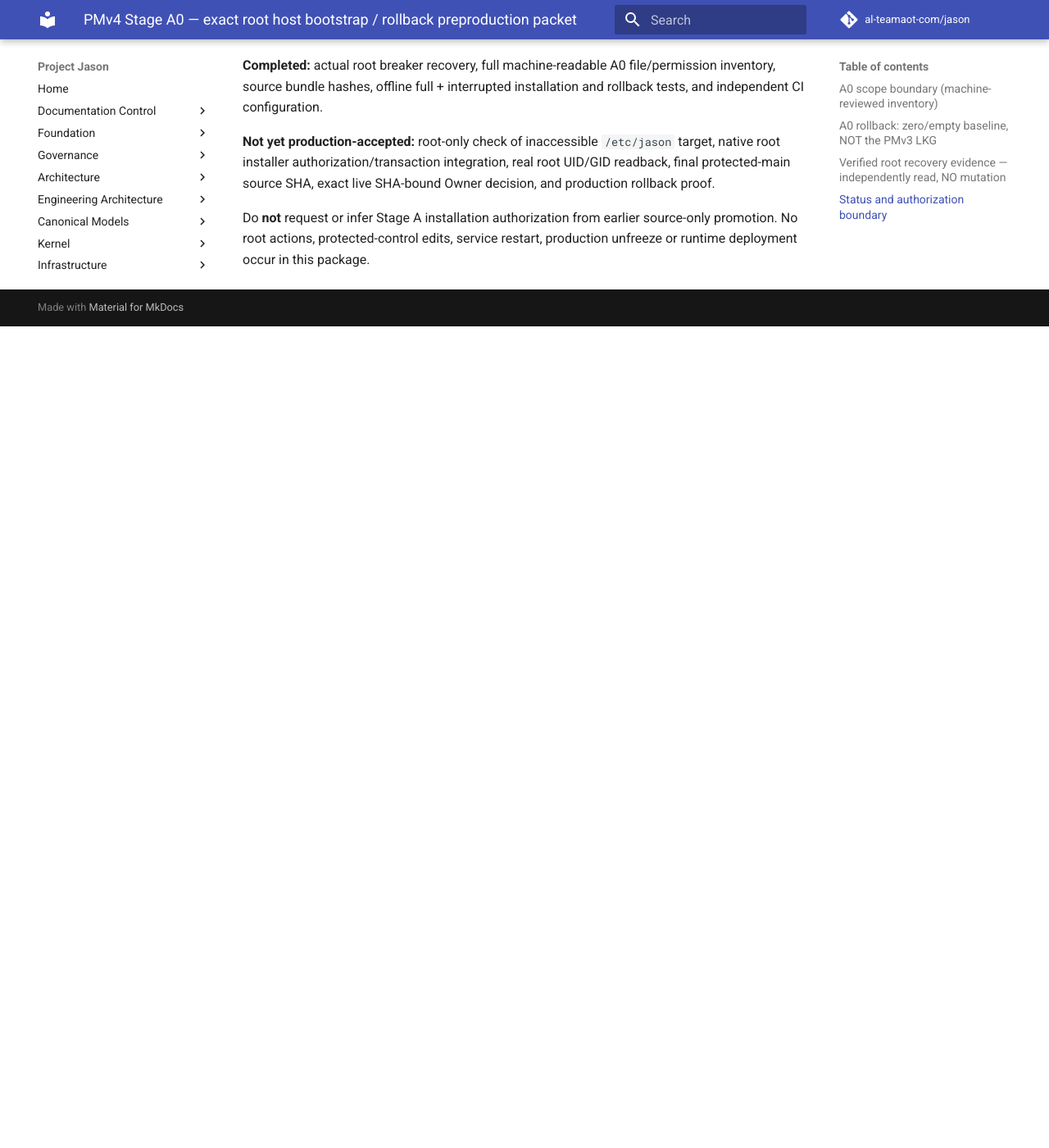
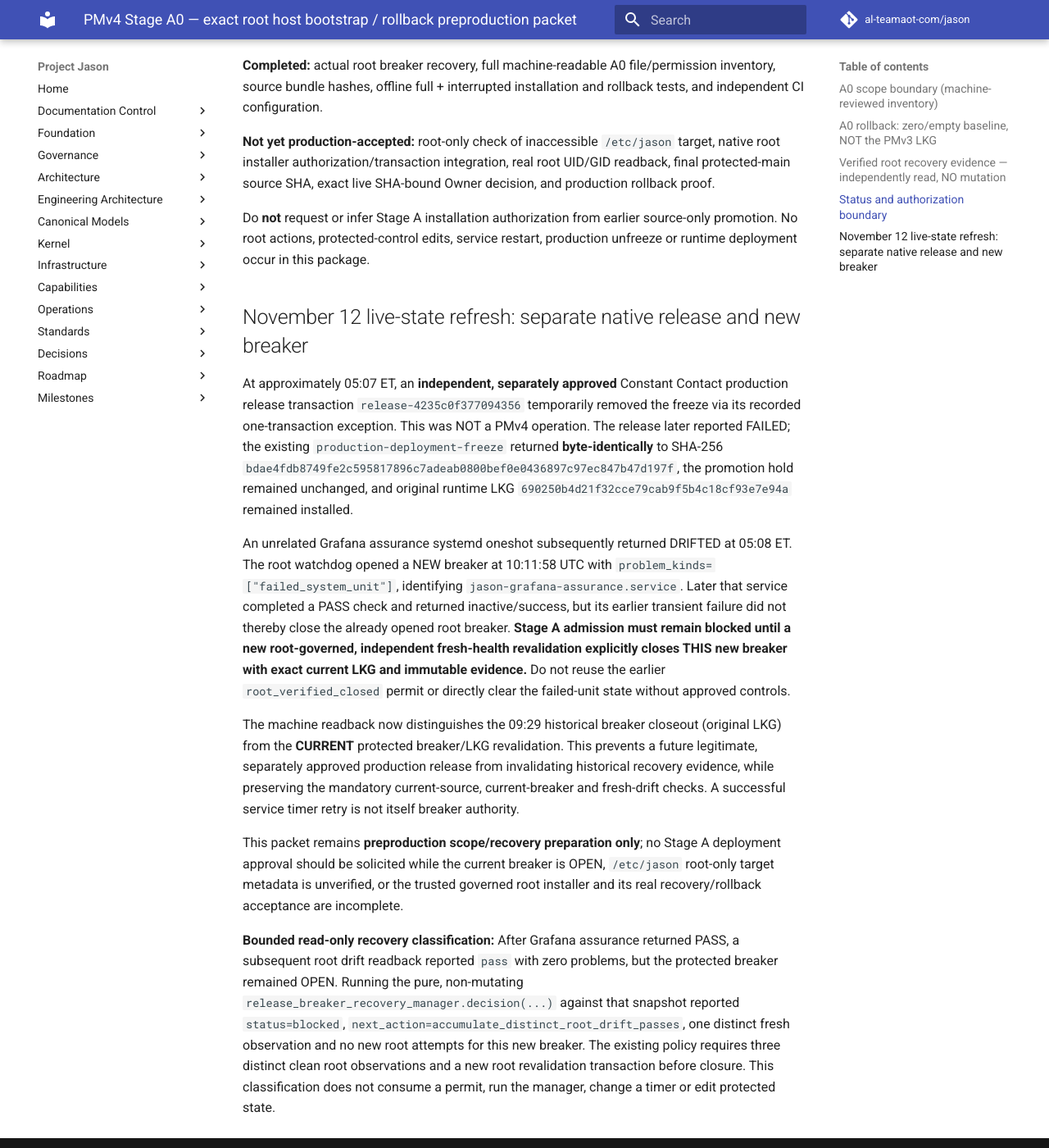
Before and after one commit to al-teamaot-com/jason, an MkDocs documentation site: the page built from docs/operations/PMv4-Stage-A0-Installation-Scope-And-Recovery-Readiness-20261112.md, in a window 1280 px wide and 1400 px high, scrolled down 3365 px. Shown: the whole window at 82% size. Built offline with MkDocs 1.6.1 and Material for MkDocs 9.7.7, drawn with Linux system fonts in a browser that asks for light colours; comment, search, counter and statistics services are not loaded; before the commit the page ends 3763 px from its top, so only the background shows below that.

Commit message:
preprod: distinguish historical breaker closeout from current Stage A root gate

```diff
--- a/docs/operations/PMv4-Stage-A0-Installation-Scope-And-Recovery-Readiness-20261112.md
+++ b/docs/operations/PMv4-Stage-A0-Installation-Scope-And-Recovery-Readiness-20261112.md
@@ -139,3 +139,50 @@
 Do **not** request or infer Stage A installation authorization from earlier
 source-only promotion. No root actions, protected-control edits, service
 restart, production unfreeze or runtime deployment occur in this package.
+
+## November 12 live-state refresh: separate native release and new breaker
+
+At approximately 05:07 ET, an **independent, separately approved**
+Constant Contact production release transaction
+`release-4235c0f377094356` temporarily removed the freeze via its
+recorded one-transaction exception. This was NOT a PMv4 operation. The
+release later reported FAILED; the existing `production-deployment-freeze`
+returned **byte-identically** to SHA-256
+`bdae4fdb8749fe2c595817896c7adeab0800bef0e0436897c97ec847b47d197f`,
+the promotion hold remained unchanged, and original runtime LKG
+`690250b4d21f32cce79cab9f5b4c18cf93e7e94a` remained installed.
+
+An unrelated Grafana assurance systemd oneshot subsequently returned
+DRIFTED at 05:08 ET. The root watchdog opened a NEW breaker at
+10:11:58 UTC with `problem_kinds=["failed_system_unit"]`, identifying
+`jason-grafana-assurance.service`. Later that service completed a PASS
+check and returned inactive/success, but its earlier transient failure did
+not thereby close the already opened root breaker. **Stage A admission
+must remain blocked until a new root-governed, independent fresh-health
+revalidation explicitly closes THIS new breaker with exact current LKG
+and immutable evidence.** Do not reuse the earlier `root_verified_closed`
+permit or directly clear the failed-unit state without approved controls.
+
+The machine readback now distinguishes the 09:29 historical breaker
+closeout (original LKG) from the **CURRENT** protected breaker/LKG
+revalidation. This prevents a future legitimate, separately approved
+production release from invalidating historical recovery evidence, while
+preserving the mandatory current-source, current-breaker and fresh-drift
+checks. A successful service timer retry is not itself breaker authority.
+
+This packet remains **preproduction scope/recovery preparation only**;
+no Stage A deployment approval should be solicited while the current
+breaker is OPEN, `/etc/jason` root-only target metadata is unverified,
+or the trusted governed root installer and its real recovery/rollback
+acceptance are incomplete.
+
+**Bounded read-only recovery classification:** After Grafana assurance returned
+PASS, a subsequent root drift readback reported `pass` with zero problems,
+but the protected breaker remained OPEN. Running the pure, non-mutating
+`release_breaker_recovery_manager.decision(...)` against that snapshot
+reported `status=blocked`,
+`next_action=accumulate_distinct_root_drift_passes`, one distinct fresh
+observation and no new root attempts for this new breaker. The existing
+policy requires three distinct clean root observations and a new root
+revalidation transaction before closure. This classification does not
+consume a permit, run the manager, change a timer or edit protected state.
```
Also changed, not shown: 2 other files.
